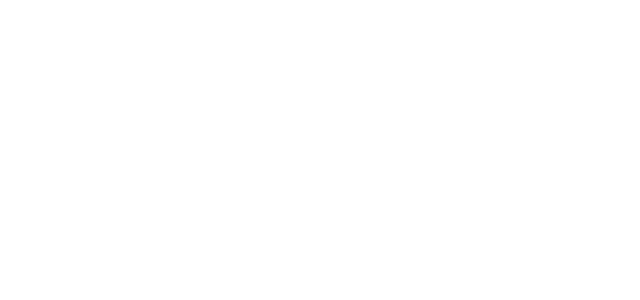
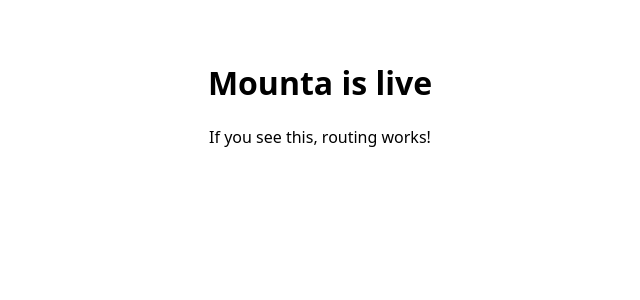
Before and after one commit to mountagad1/mounta, a Next.js app in the folder apps/web/: page / in a window 1280 px wide. Before the commit this address had no page. Shown: the top 300 px of the page, without its empty margins (320-960 px from the left). Built offline with nearby package versions, Linux system fonts and the light colour scheme.

Commit message:
fix app routing and landing page

```diff
--- a/apps/web/app/layout.tsx
+++ b/apps/web/app/layout.tsx
@@ -1,26 +1,18 @@
-import "./globals.css";
 import type { ReactNode } from "react";
-import type { Metadata } from "next";
 
-function Navbar() {
-  return (
-    <nav className="bg-white border-b border-gray-200">
-      <div className="max-w-7xl mx-auto px-4 py-4">mounta.io</div>
-    </nav>
-  );
-}
-
-export const metadata: Metadata = {
-  title: "mounta.io – AI Life & Goal Manager",
-  description:
-    "A proactive AI Life & Goal Manager that turns goals into daily strategic decisions.",
+export const metadata = {
+  title: "Mounta",
+  description: "Your AI-powered goal & life assistant",
 };
 
-export default function RootLayout({ children }: { children: ReactNode }) {
+export default function RootLayout({
+  children,
+}: {
+  children: ReactNode;
+}) {
   return (
     <html lang="en">
-      <body className="antialiased text-gray-900 bg-white">
-        <Navbar />
+      <body style={{ margin: 0, fontFamily: "system-ui, sans-serif" }}>
         {children}
       </body>
     </html>
--- a/apps/web/app/page.tsx
+++ b/apps/web/app/page.tsx
@@ -1,6 +1,8 @@
-// apps/web/app/page.tsx
-import { redirect } from "next/navigation";
-
-export default function RootPage() {
-  redirect("/en");
+export default function Home() {
+  return (
+    <main style={{ textAlign: "center", padding: 40 }}>
+      <h1>Mounta is live</h1>
+      <p>If you see this, routing works!</p>
+    </main>
+  );
 }
```
